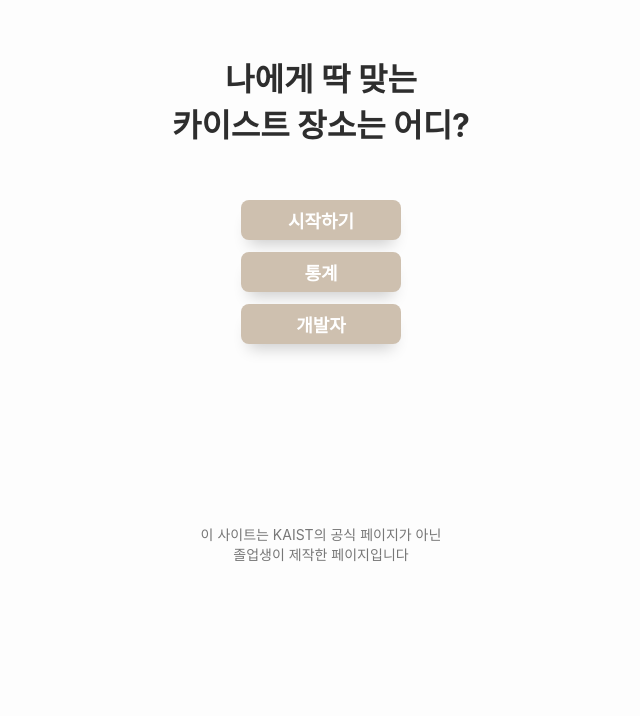
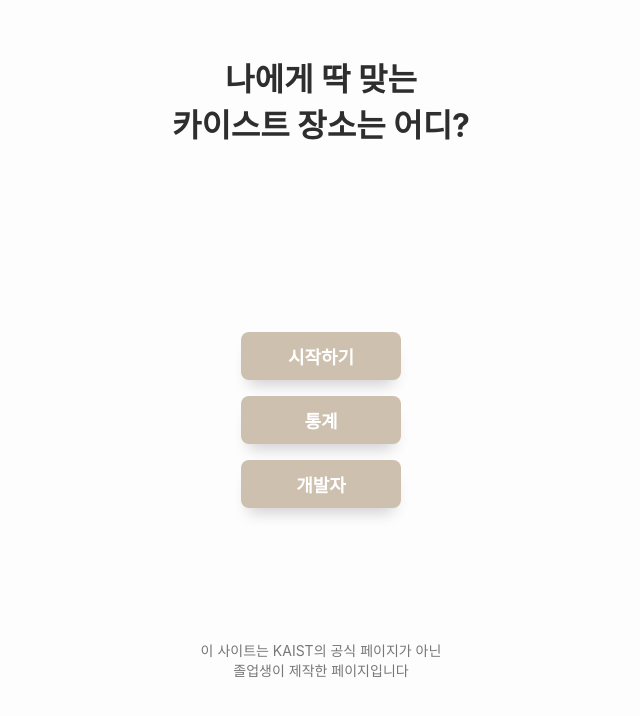
Before and after one commit to nonalcholic/nonalcholic, a React (Create React App) app in the folder client/: page /start in a window 1280 px wide. Shown: the top 716 px of the page, without its empty margins (319-959 px from the left). Built offline with nearby package versions, Linux system fonts and the light colour scheme; no server answers.

Commit message:
feat: fix total padding

```diff
--- /dev/null
+++ b/client/src/pages/StartPage.scss
@@ -0,0 +1,9 @@
+.buttons-container {
+  display: flex;
+  flex-direction: column;
+  justify-content: center;
+  align-items: center;
+  gap: 16px;
+
+  margin: auto 0;
+}
--- a/client/src/pages/StartPage.tsx
+++ b/client/src/pages/StartPage.tsx
@@ -1,3 +1,4 @@
+import "./StartPage.scss";
 import React, { useEffect, useState } from "react";
 import { useHistory } from "react-router-dom";
 
@@ -11,17 +12,16 @@
       <span className="title" style={{ height: 200 }}>
         {"나에게 딱 맞는\n카이스트 장소는 어디?"}
       </span>
+      <div className="buttons-container">
         <button
           className="large-button"
           onClick={() => history.push("/progress")}
-        style={{ marginBottom: 12 }}
         >
           시작하기
         </button>
         <button
           className="large-button"
           onClick={() => history.push("/statistics")}
-        style={{ marginBottom: 12 }}
         >
           통계
         </button>
@@ -31,7 +31,8 @@
         >
           개발자
         </button>
-      <span className="hint" style={{ marginTop: "auto" }}>
+      </div>
+      <span className="hint">
         {"이 사이트는 KAIST의 공식 페이지가 아닌\n졸업생이 제작한 페이지입니다"}
       </span>
     </>
--- a/client/src/routers/RootRouter.scss
+++ b/client/src/routers/RootRouter.scss
@@ -12,13 +12,12 @@
   flex-direction: column;
 
   max-width: 600px;
-  min-height: min(600px, 100vh);
-  padding: 0 12px 36px;
+  min-height: 600px;
+  height: 100vh;
+  padding: 0 12px 120px;
   margin: 0 auto;
 
   box-sizing: border-box;
-  // border: 1px solid $nonalcholic-gray;
-  // border-radius: 16px;
 
   .animation-fade-out {
     position: absolute;
@@ -125,11 +124,10 @@
 
 .large-button {
   width: 160px;
-  height: 40px;
+  height: 48px;
 
   border-radius: 8px;
   border: 0px;
-  // border: 2px solid #383838;
   background: $nonalcholic-yellow;
 
   cursor: pointer;
```
Lines whose indentation alone changed are shown as unchanged.
